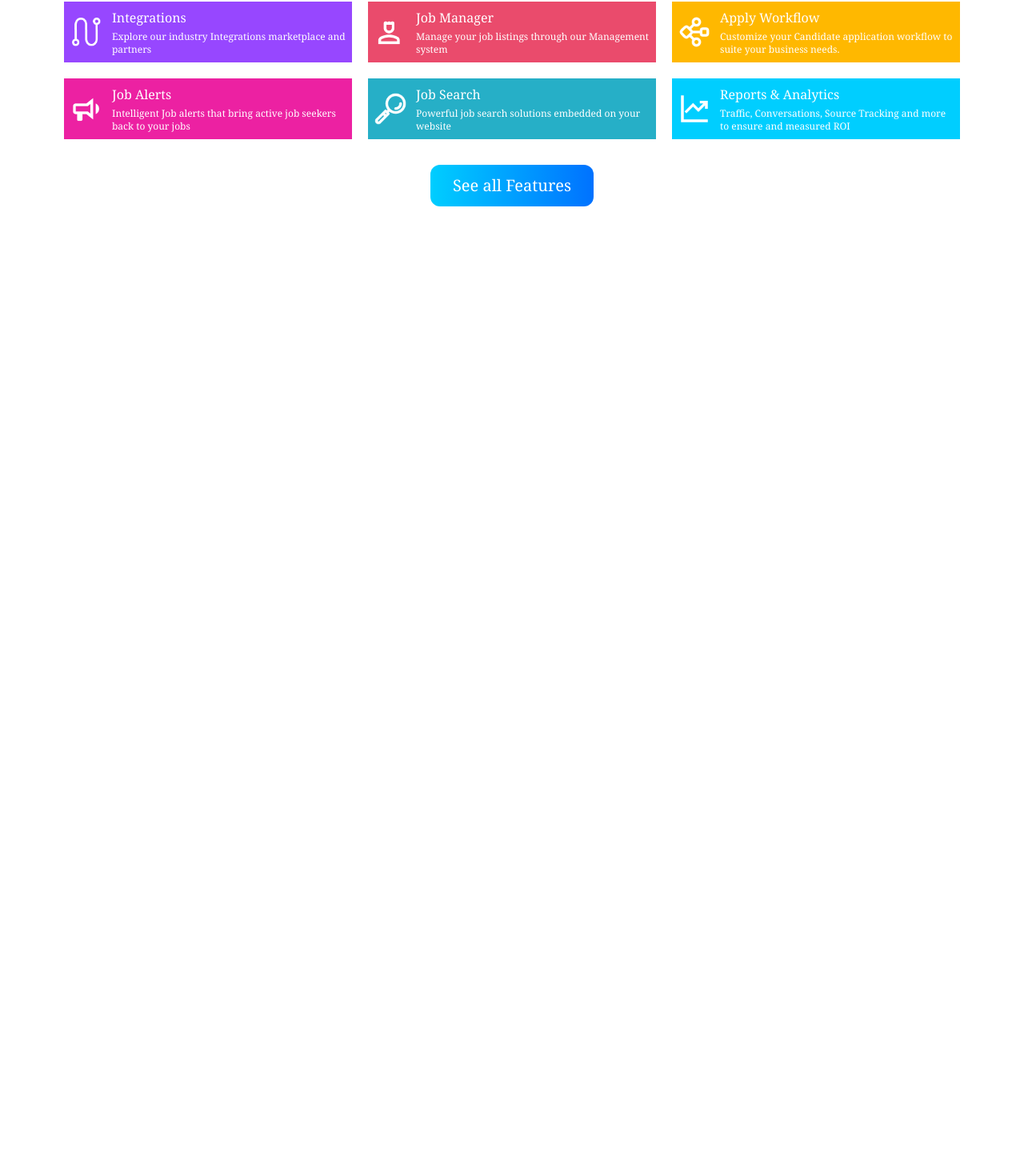
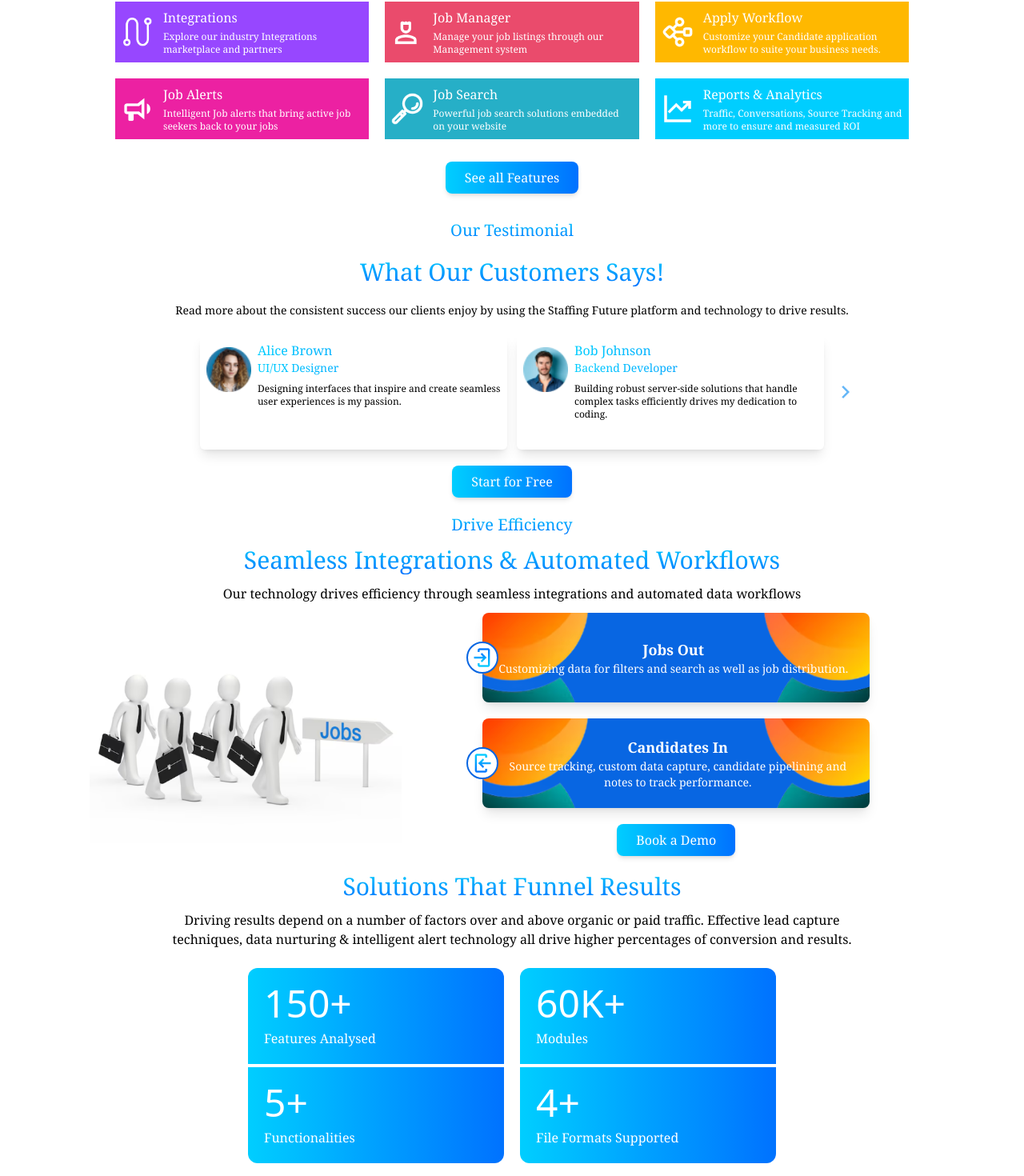
Before and after one commit to spydtech/Spyd-main, a React (Vite) app: page / in a window 1280 px wide. Shown: the part 578-2048 px from the top of the page at 80% size. Before the commit the page ends 880 px from the top, so only its background shows below. Built offline with nearby package versions, Linux system fonts and the light colour scheme.

Commit message:
updated services

```diff
--- a/src/components/company/staffingServices/DriveEfficiency.jsx
+++ b/src/components/company/staffingServices/DriveEfficiency.jsx
@@ -2,23 +2,23 @@ import React from "react";
 
 const DriveEfficiency = () => {
   return (
-    <div className="my-8 flex flex-col items-center gap-5">
+    <div className="my-5 flex flex-col items-center gap-3">
       <p className=" font-normal text-xl bg-gradient-to-b from-[#00CEFF] to-[#0072FF] text-transparent bg-clip-text">
         Drive Efficiency
       </p>
-      <h1 className=" font-normal text-3xl bg-gradient-to-b from-[#00CEFF] to-[#0072FF] text-transparent bg-clip-text">
-        seamless Integrations & Automated Workflows
+      <h1 className=" font-normal text-center md:text-3xl bg-gradient-to-b from-[#00CEFF] to-[#0072FF] text-transparent bg-clip-text">
+        Seamless Integrations & Automated Workflows
       </h1>
-      <p className="">
+      <p className="mx-5 text-center text-xs md:text-base">
         Our technology drives efficiency through seamless integrations and
         automated data workflows
       </p>
 
-      <div className="flex gap-5">
+      <div className="flex flex-col md:flex-row gap-5 lg:mx-10">
         <img
           src="src/assets/company/services/drive-efficiency/jobs.png"
           alt="image-jobs"
-          className="h-72"
+          className="md:h-72"
         />
         <div className="flex flex-col items-center space-y-5">
           <div
--- a/src/components/company/staffingServices/Features.jsx
+++ b/src/components/company/staffingServices/Features.jsx
@@ -40,7 +40,7 @@ const Features = () => {
     }
   ]
   return (
-    <div className="flex flex-col items-center lg:gap-3 my-3 lg:my-8">
+    <div className="flex flex-col items-center lg:gap-3 my-3 lg:my-8 xl:mx-16">
       <p className=" font-normal text-lg bg-gradient-to-b from-[#00CEFF] to-[#0072FF] text-transparent bg-clip-text">
         Our Features
       </p>
@@ -60,12 +60,10 @@ const Features = () => {
         ))}
       </ul>
 
-      <button
-        type="button"
-        className=" bg-gradient-to-r my-3 from-[#00CEFF] to-[#0072FF] px-4 py-2 text-sm lg:px-7 lg:py-3 lg:text-xl text-white rounded-xl"
-      >
-        See all Features
+      <button className="bg-gradient-to-r from-[#00CEFF] to-[#0072FF] text-white font-medium py-2 px-6 rounded-lg shadow-md mt-2">
+      See all Features
       </button>
+
     </div>
   );
 };
--- a/src/components/company/staffingServices/Solutions.jsx
+++ b/src/components/company/staffingServices/Solutions.jsx
@@ -2,35 +2,35 @@ import React from "react";
 
 const Solutions = () => {
   return (
-    <div className="my-8 flex flex-col items-center gap-5">
-      <h1 className=" font-normal text-3xl bg-gradient-to-b from-[#00CEFF] to-[#0072FF] text-transparent bg-clip-text">
+    <div className="my-5 flex flex-col items-center gap-3">
+      <h1 className=" font-normal text-xl md:text-3xl bg-gradient-to-b from-[#00CEFF] to-[#0072FF] text-transparent bg-clip-text">
         Solutions That Funnel Results
       </h1>
-      <p className="text-center">
+      <p className="text-center text-xs lg:text-base leading-5 mx-3">
         Driving results depend on a number of factors over and above organic or
         paid traffic. Effective lead capture <br />
         techniques, data nurturing & intelligent alert technology all drive
         higher percentages of conversion and results.
       </p>
-      <div className="flex justify-center gap-5 my-3">
-        <div className="w-80 space-y-1 rounded-xl">
+      <div className="max-md:space-y-3 md:flex justify-center gap-5 my-3">
+        <div className="md:w-60 lg:w-80 space-y-1 rounded-xl">
           <div className="bg-gradient-to-r from-[#00CEFF] to-[#0072FF] p-5 space-y-2 text-white rounded-t-xl">
-            <h1 className=" text-5xl font-sans">150+</h1>
-            <p className="ml-2">Features Analysed</p>
+            <h1 className=" text-2xl md:text-5xl font-sans">150+</h1>
+            <p className="">Features Analysed</p>
           </div>
           <div className="bg-gradient-to-r from-[#00CEFF] to-[#0072FF] p-5 space-y-2 text-white rounded-b-xl">
-            <h1 className=" text-5xl font-sans">5+</h1>
-            <p className="ml-2">Functionalities</p>
+            <h1 className="text-2xl md:text-5xl font-sans">5+</h1>
+            <p className="">Functionalities</p>
           </div>
         </div>
-        <div className="w-80 space-y-1 rounded-xl">
+        <div className=" md:w-60 lg:w-80 space-y-1 rounded-xl">
           <div className="bg-gradient-to-r from-[#00CEFF] to-[#0072FF] p-5 space-y-2 text-white rounded-t-xl">
-            <h1 className=" text-5xl font-sans">60K+</h1>
-            <p className="ml-2">Modules</p>
+            <h1 className="text-2xl md:text-5xl font-sans">60K+</h1>
+            <p className="">Modules</p>
           </div>
           <div className="bg-gradient-to-r from-[#00CEFF] to-[#0072FF] p-5 space-y-2 text-white rounded-b-xl">
-            <h1 className=" text-5xl font-sans">4+</h1>
-            <p className="ml-2">File Formats Supported</p>
+            <h1 className="text-2xl md:text-5xl font-sans">4+</h1>
+            <p className="">File Formats Supported</p>
           </div>
         </div>
       </div>
--- a/src/components/company/staffingServices/StaffingServices.jsx
+++ b/src/components/company/staffingServices/StaffingServices.jsx
@@ -10,9 +10,9 @@ const StaffingServices = () => {
     <div className='font-serif'>
         <Hero />
         <Features />
-        {/* <Testimonials /> */}
-        {/* <DriveEfficiency /> */}
-        {/* <Solutions /> */}
+        <Testimonials />
+        <DriveEfficiency />
+        <Solutions />
     </div>
   )
 }
--- a/src/components/company/staffingServices/Testimonials.jsx
+++ b/src/components/company/staffingServices/Testimonials.jsx
@@ -1,4 +1,4 @@
-import React, { useState } from "react";
+import React, { useState, useEffect } from "react";
 import { RiArrowLeftSLine, RiArrowRightSLine } from "react-icons/ri";
 
 const Testimonials = () => {
@@ -34,7 +34,25 @@ const Testimonials = () => {
   ];
 
   const [currentIndex, setCurrentIndex] = useState(0);
-  const itemsPerView = 2;
+  const [itemsPerView, setItemsPerView] = useState(1);
+
+  useEffect(() => {
+    const updateItemsPerView = () => {
+      const width = window.innerWidth;
+      if (width >= 768) {
+        setItemsPerView(2);
+      } else {
+        setItemsPerView(1);
+      }
+    };
+
+    updateItemsPerView();
+    window.addEventListener("resize", updateItemsPerView);
+
+    return () => {
+      window.removeEventListener("resize", updateItemsPerView);
+    };
+  }, []);
 
   const handleNext = () => {
     setCurrentIndex((prevIndex) =>
@@ -47,61 +65,68 @@ const Testimonials = () => {
   };
 
   return (
-    <div className="my-8 flex flex-col items-center gap-5">
-      <p className=" font-normal text-xl bg-gradient-to-b from-[#00CEFF] to-[#0072FF]  text-transparent bg-clip-text">
+    <div className="flex flex-col items-center gap-5">
+      <p className="font-normal md:text-xl bg-gradient-to-b from-[#00CEFF] to-[#0072FF] text-transparent bg-clip-text">
         Our Testimonial
       </p>
-      <h1 className=" font-normal text-3xl bg-gradient-to-b from-[#00CEFF] to-[#0072FF]  text-transparent bg-clip-text">
+      <h1 className="font-normal md:text-3xl bg-gradient-to-b from-[#00CEFF] to-[#0072FF] text-transparent bg-clip-text">
         What Our Customers Says!
       </h1>
-      <p className="">
+      <p className="text-center text-sm mx-3">
         Read more about the consistent success our clients enjoy by using the
         Staffing Future platform and technology to drive results.
       </p>
 
-      <div className="flex items-center justify-center space-x-4">
-        <div className="w-12">
-          {currentIndex > 0 && (
-            <button onClick={handlePrevious} className="text-[#2196F3B2]">
-              <RiArrowLeftSLine size={50} />
-            </button>
-          )}
-        </div>
+      <div className="mx-2 flex items-center md:gap-3">
+        <button
+          onClick={handlePrevious}
+          className={`text-[#2196F3B2] ${
+            currentIndex === 0 ? "invisible" : "visible"
+          }`}
+        >
+          <RiArrowLeftSLine size={30} />
+        </button>
 
-        <ul className="flex gap-5 w-[900px]">
+        <ul className="flex gap-3">
           {teamMembers
             .slice(currentIndex, currentIndex + itemsPerView)
             .map((member, index) => (
               <li
                 key={index}
-                className="flex gap-3 w-[450px] p-4 shadow-lg bg-white"
+                className="flex gap-2 p-2 shadow-lg bg-white rounded-md h-36 md:w-80 lg:w-96"
               >
-                <img src={member.imageUrl} alt="image" className="h-14" />
+                <img
+                  src={member.imageUrl}
+                  alt="testimonial"
+                  className="h-8 md:h-14 mt-2"
+                />
                 <div className="space-y-2">
-                  <div>
-                    <h1>{member.name}</h1>
-                    <p>{member.role}</p>
+                  <div className="bg-gradient-to-r from-[#00CEFF] to-[#0072FF] text-transparent bg-clip-text">
+                    <h1 className="text-base">{member.name}</h1>
+                    <p className="text-sm">{member.role}</p>
                   </div>
-                  <p>{member.description}</p>
+                  <p className="text-xs">{member.description}</p>
                 </div>
               </li>
             ))}
         </ul>
-        <div className="w-12">
-          {currentIndex < teamMembers.length - itemsPerView && (
-            <button onClick={handleNext} className="text-[#2196F3B2]">
-              <RiArrowRightSLine size={50} />
-            </button>
-          )}
-        </div>
+
+        <button
+          onClick={handleNext}
+          className={`text-[#2196F3B2] ${
+            currentIndex >= teamMembers.length - itemsPerView
+              ? "invisible"
+              : "visible"
+          }`}
+        >
+          <RiArrowRightSLine size={30} />
+        </button>
       </div>
 
-      <button
-        type="button"
-        className=" bg-gradient-to-r from-[#00CEFF] to-[#0072FF] px-7 py-3 text-xl text-white rounded-xl"
-      >
+      <button className="bg-gradient-to-r from-[#00CEFF] to-[#0072FF] text-white font-medium py-2 px-6 rounded-lg shadow-md">
         Start for Free
       </button>
+
     </div>
   );
 };
```
